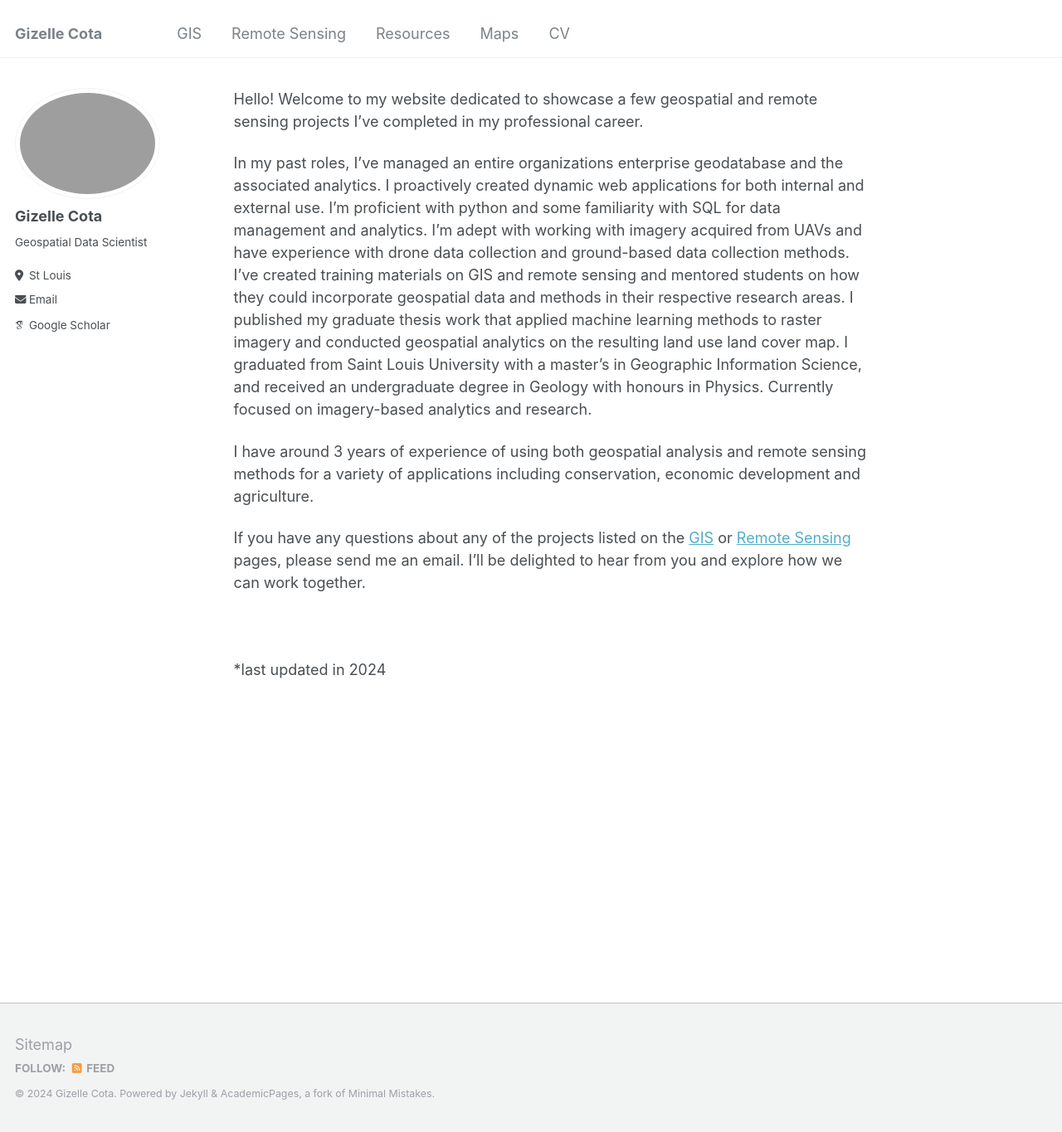
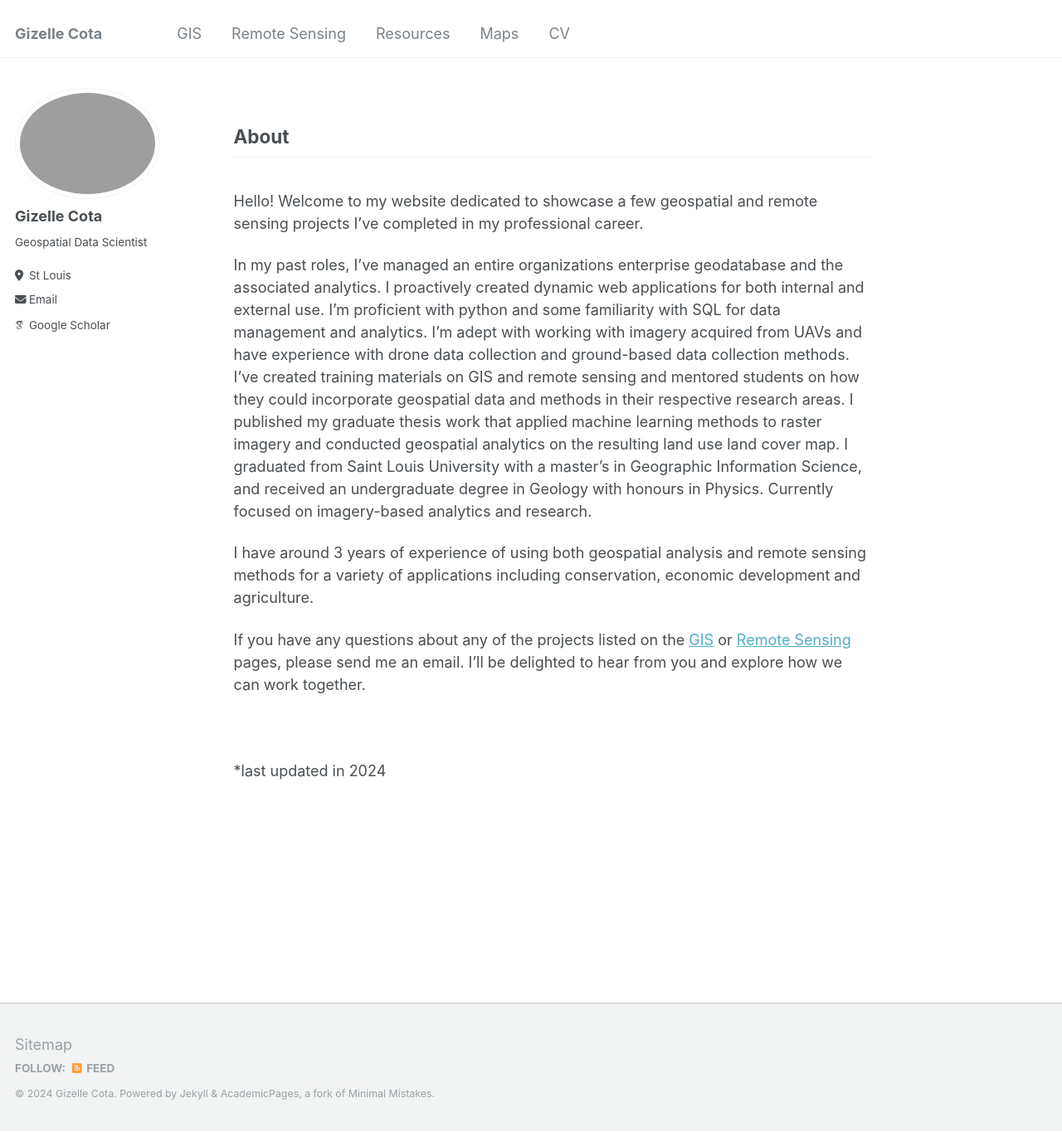
Before and after one commit to cotag11/cotag11.github.io, a Jekyll site: the page built from _pages/about.md, in a window 1280 px wide and 1365 px high. Shown: the whole window at 83% size. Built offline with Jekyll 4.4.1, drawn with Linux system fonts in a browser that asks for light colours; some web fonts are replaced.

Commit message:
Update about.md

```diff
--- a/_pages/about.md
+++ b/_pages/about.md
@@ -6,7 +6,8 @@ redirect_from:
   - /about/
   - /about.html
 ---
-
+<h2>About</h2>
+<br>
 Hello! Welcome to my website dedicated to showcase a few geospatial and remote sensing projects I've completed in my professional career. <br>
 
 In my past roles, I've managed an entire organizations enterprise geodatabase and the associated analytics. I proactively created dynamic web applications for both internal and external use. I'm proficient with python and some familiarity with SQL for data management and analytics. I'm adept with working with imagery acquired from UAVs and have experience with drone data collection and ground-based data collection methods. I've created training materials on GIS and remote sensing and mentored students on how they could incorporate geospatial data and methods in their respective research areas. I published my graduate thesis work that applied machine learning methods to raster imagery and conducted geospatial analytics on the resulting land use land cover map. I graduated from Saint Louis University with a master’s in Geographic Information Science, and received an undergraduate degree in Geology with honours in Physics. Currently focused on imagery-based analytics and research.
```
